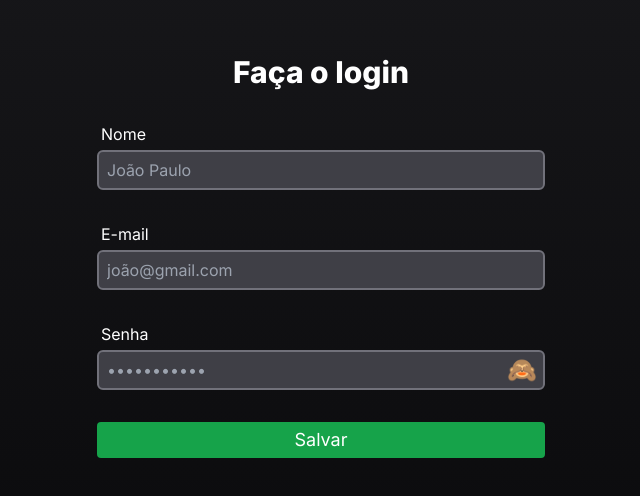
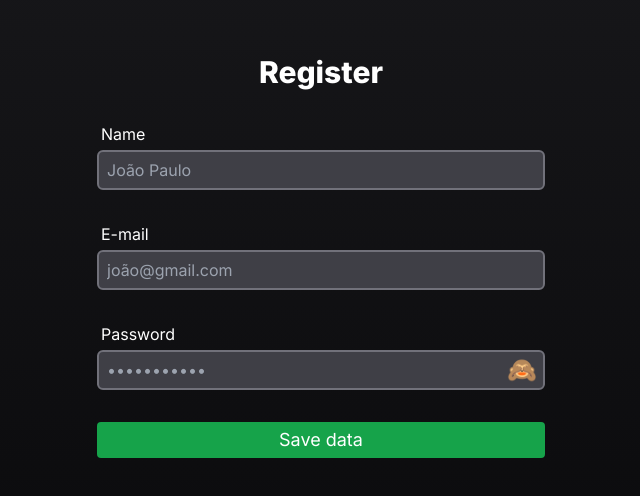
Before and after one commit to rafaelcesar0/dio-app-ts, a Next.js app: page / in a window 1280 px wide. Shown: the part 124-620 px from the top of the page, without its empty margins (319-959 px from the left). Built offline with nearby package versions, Linux system fonts and the light colour scheme.

Commit message:
removing other languages

```diff
--- a/src/components/forms/FormLogin.tsx
+++ b/src/components/forms/FormLogin.tsx
@@ -37,11 +37,11 @@ const FormLogin = () => {
         className='flex flex-col gap-8 px-16 w-full max-w-xl rounded-3xl text-1xl'
       >
         <h1 className='text-white flex justify-center text-3xl font-extrabold'>
-          Faça o login
+          Register
         </h1>
         <TextField
           id='name'
-          label='Nome'
+          label='Name'
           type='text'
           placeholder='João Paulo'
           form={form}
@@ -55,14 +55,14 @@ const FormLogin = () => {
           form={form}
         />
 
-        <PassWord id='senha' form={form} />
+        <PassWord id='password' form={form} />
 
         <button
           type='submit'
           className='bg-green-600 px-3 py-1 rounded flex justify-center transition duration-300
                      hover:bg-green-500 text-lg text-white '
         >
-          Salvar
+          Save data
         </button>
       </form>
 
--- a/src/components/inputs/PassWord.tsx
+++ b/src/components/inputs/PassWord.tsx
@@ -12,8 +12,8 @@ interface IPassWord {
 
 export const PassWord = ({
   id,
-  label = 'Senha',
-  placeholder = 'Minha senha',
+  label = 'Password',
+  placeholder = 'My password',
   form,
 }: IPassWord) => {
   const [showPassword, setShowPassword]: [boolean, Function] = useState(false);
--- a/src/components/inputs/TextField.tsx
+++ b/src/components/inputs/TextField.tsx
@@ -6,10 +6,10 @@ interface ITextField {
   id: string;
   label?: string;
   type?: string;
+  placeholder?: string;
   className?: string;
-  placeholder?: string;
+  children?: ReactNode;
   form: UseFormReturn<CreateUserFormData>;
-  children?: ReactNode;
 }
 
 export const TextField = ({
--- a/src/validation/formLogin.ts
+++ b/src/validation/formLogin.ts
@@ -23,5 +23,5 @@ export const createUserFormSchema = z.object({
     .refine((email) => {
       return email.endsWith('@gmail.com') || email.endsWith('@hotmail.com');
     }, 'Aceitamos apenas: "gmail" e "hotmail"'),
-  senha: z.string().min(1, 'Campo obrigatório').min(6, 'Mínimo 6 caracteres'),
+  password: z.string().min(1, 'Campo obrigatório').min(6, 'Mínimo 6 caracteres'),
 });
```
